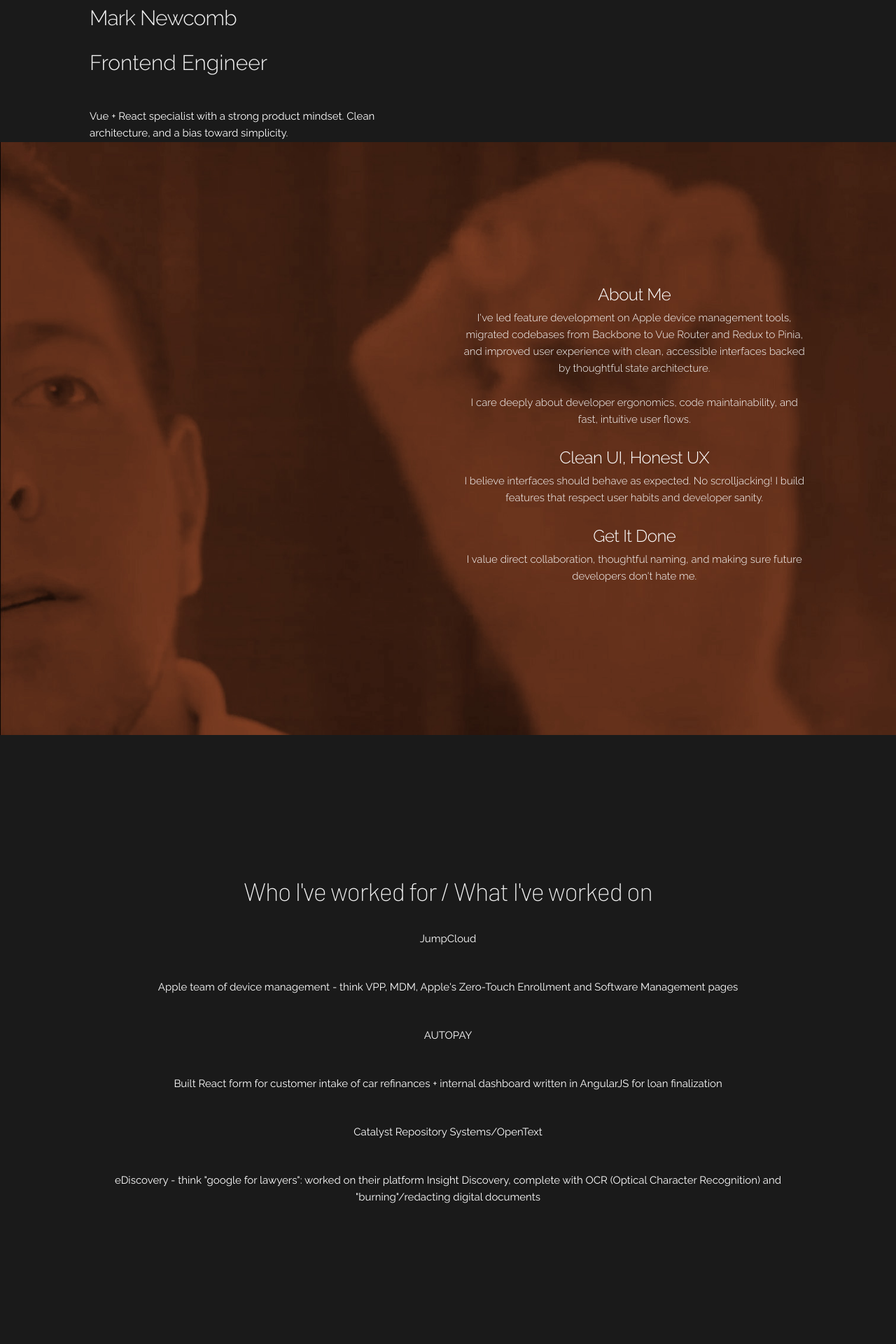
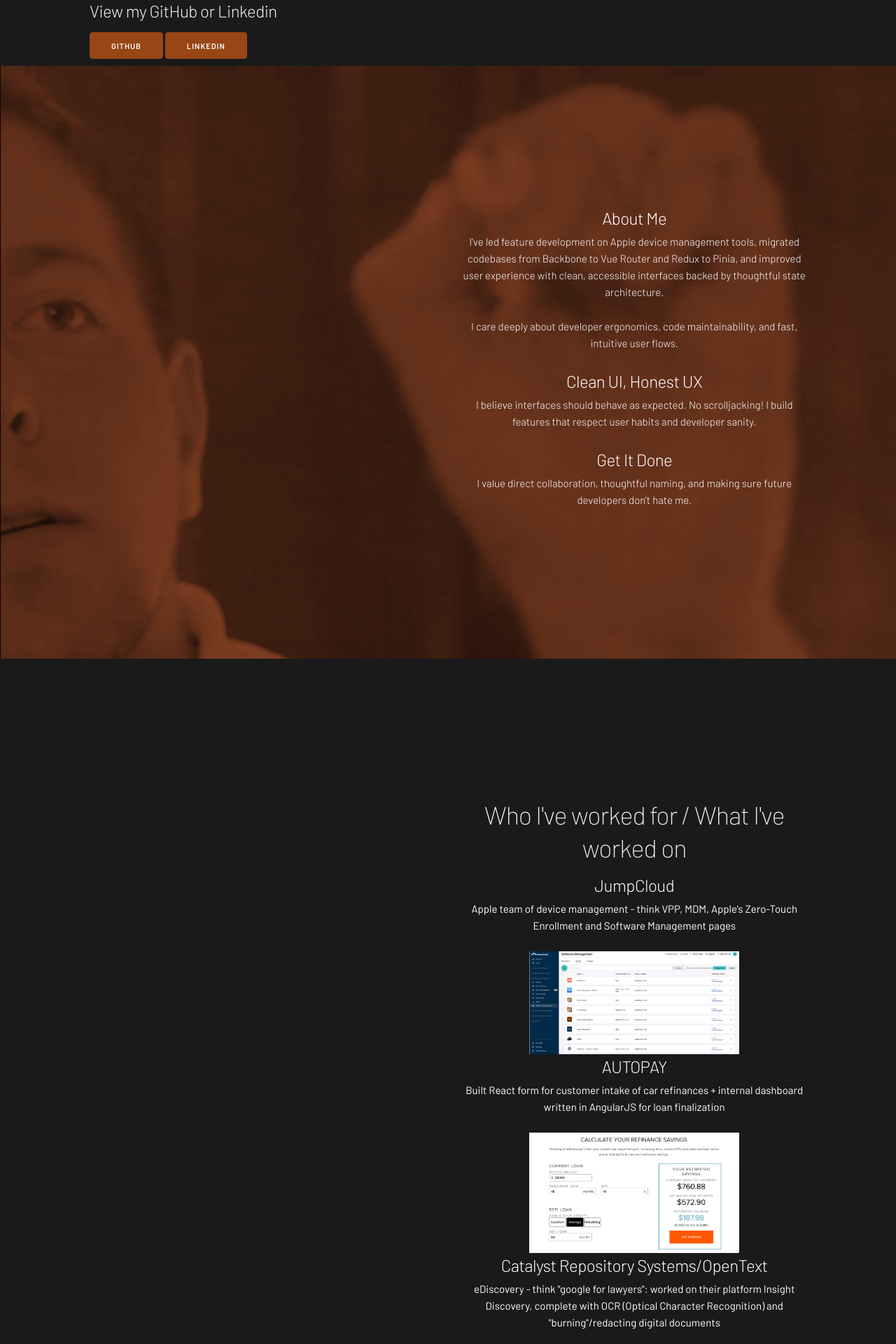
Before and after one commit to MarkNewcomb1/marknewcomb1, a PHP site: page / in a window 1280 px wide. Shown: the part 397-2317 px from the top of the page at 70% size. Run offline with PHP 8.4, Linux system fonts and the light colour scheme.

Commit message:
further animation tweaks and css and font tweaks

```diff
--- a/css/style.css
+++ b/css/style.css
@@ -124,9 +124,9 @@ body {
   font-size: 1.5em; /* currently ems cause chrome bug misinterpreting rems on body element */
   line-height: 1.6;
   font-weight: 400;
-  font-family: "Raleway", "HelveticaNeue", "Helvetica Neue", Helvetica, Arial, sans-serif;
+  font-family: "Barlow", "HelveticaNeue", "Helvetica Neue", Helvetica, Arial, sans-serif;
   background-color:#1a1a1a;
-  color: #222; }
+  color: #fff; }
 footer {
 	background-color:#1a1a1a;
 	height:60px;
@@ -152,10 +152,10 @@ footer {
 	margin-bottom: 4rem;
 	padding-top: 0;
 }
-.section.my-work p {
+/* .section.my-work p {
 	color: #f2f2f2;
 	font-size: 1.8rem;
-}
+} */
 .bh {
 	width: 300px;
 	max-width: 100%;
@@ -163,7 +163,7 @@ footer {
 }
 @media (min-width: 1024px) {
 	.bh {
-		margin-right: 1.5rem;
+		margin: 0 auto;
 	}
 }
 /* Hero
@@ -208,20 +208,15 @@ color: #f2f2f2;
   padding-top: 0;
 }
 
-/* Help
+/* Vue + React Specialist
 –––––––––––––––––––––––––––––––––––––––––––––––––– */
-@media (min-width: 768px){
-	.section.get-help.flora {
-		padding-bottom: 15rem;
+@media (max-width: 932px) {
+	.vue-react-specialist {
+		display: none;
 	}
-}
-.section.get-help.flora img {
-	padding-top: 10rem;
-}
-@media (max-width: 768px) {
-	.section.get-help.flora img {
-		padding-top: 5rem;
-	}
+  .sticky-section {
+    backdrop-filter: blur(3px);
+  }
 }
 
 /* Categories
@@ -458,12 +453,16 @@ blockquote,
 dl,
 figure,
 table,
-p,
 ul,
 ol,
 form {
   padding-top: 2rem;
   margin-bottom: 2.5rem; }
+
+p {
+  padding-top: 0;
+  margin-bottom: 2.5rem;
+}
 
 
 /* Utilities
@@ -473,7 +472,9 @@ form {
   box-sizing: border-box; }
 .u-max-full-width {
   max-width: 100%;
-  box-sizing: border-box; }
+  box-sizing: border-box;
+  margin: 0 auto;
+ }
 .u-pull-right {
   float: right; }
 .u-pull-left {
@@ -728,6 +729,12 @@ p {
 }
 
 .sticky-section {
+  padding-top: 1rem;
   position: sticky;
   top: 0;
+  z-index: 100;
 }
+
+.button-primary {
+  z-index: 1000;
+}
--- a/index.html
+++ b/index.html
@@ -5,8 +5,8 @@
   –––––––––––––––––––––––––––––––––––––––––––––––––– -->
   <meta charset="utf-8">
   <title>Mark Newcomb Portfolio</title>
-  <meta name="description" content="">
-  <meta name="author" content="">
+  <meta name="description" content="Frontend engineer portfolio of Mark Newcomb Vue, React, clean architecture, and developer-focused UI/UX.">
+  <meta name="author" content="Mark Newcomb">
 
   <!-- Mobile Specific Metas
   –––––––––––––––––––––––––––––––––––––––––––––––––– -->
@@ -14,7 +14,7 @@
 
   <!-- FONT
   –––––––––––––––––––––––––––––––––––––––––––––––––– -->
-  <link href='https://fonts.googleapis.com/css?family=Raleway:400,300,600' rel='stylesheet' type='text/css'>
+
 
   <!-- CSS
   –––––––––––––––––––––––––––––––––––––––––––––––––– -->
@@ -38,12 +38,11 @@
   <link rel="icon" type="image/png" href="images/favicon.png">
 
 </head>
-<!-- <img id="preload" src="images/preload.GIF" /> -->
 <body>
   <!-- Primary Page Layout
   –––––––––––––––––––––––––––––––––––––––––––––––––– -->
 
-  <div class="section hero sticky-section">
+  <div class="sticky-section">
     <div class="container">
       <div class="row">
         <div class="one-half column hero-content-wrapper">
@@ -52,10 +51,14 @@
     </h1> -->
     <video src="/videos/coding-compilation-re-rendered.mp4" playsinline="true" webkit-playsinline="true" preload="auto" muted="muted" class="video-background"></video>
     <div id="container1"></div>
-          <h4 class="hero-heading">Mark Newcomb</h4>
-          <h6 class="hero-heading">Frontend Engineer</h6>
-          <p style="color: #fff;">Vue + React specialist with a strong product mindset. Clean architecture, and a bias toward simplicity.</p>
+          <h4 class="hero-heading">Mark Newcomb: Frontend Engineer</h4>
+          <p class="vue-react-specialist">Vue + React specialist with a strong product mindset. Clean architecture, and a bias toward simplicity.</p>
+                <h5 class="section-heading">View my GitHub or Linkedin</h5>
+                <div class="socials">
+      <a class="button button-primary" href="https://github.com/MarkNewcomb1" target="_blank">GitHub</a>
+      <a class="button button-primary" href="https://www.linkedin.com/in/marknewcomb1" target="_blank">LinkedIn</a>
         </div>
+    </div>
       </div>
     </div>
   </div>
@@ -82,30 +85,33 @@
   </div>
     <div class="section">
     <div class="container">
-      <h3 class="section-heading barlow-extralight">Who I've worked for / What I've worked on</h3>
-      <p>JumpCloud</p>
-      <p>Apple team of device management - think VPP, MDM, Apple's Zero-Touch Enrollment and Software Management pages</p>
-      <!-- image of help articles for these -->
-      <p>AUTOPAY</p>
-      <p>Built React form for customer intake of car refinances + internal dashboard written in AngularJS for loan finalization</p>
-      <p>Catalyst Repository Systems/OpenText</p>
-      <p>eDiscovery - think "google for lawyers": worked on their platform Insight Discovery, complete with OCR (Optical Character Recognition) and "burning"/redacting digital documents</p>
+        <div class="row">
+              <div class="one-half offset-by-six column">
+            <h3 class="section-heading barlow-extralight">Who I've worked for / What I've worked on</h3>
+            <h5 class="value-heading">JumpCloud</h5>
+            <p>Apple team of device management - think VPP, MDM, Apple's Zero-Touch Enrollment and Software Management pages</p>
+            <img class="bh" src="images/jc-software-m.png" />
+            <h5 class="value-heading">AUTOPAY</h5>
+            <p>Built React form for customer intake of car refinances + internal dashboard written in AngularJS for loan finalization</p>
+            <img class="bh" src="images/auto-p.png" />
+            <h5 class="value-heading">Catalyst Repository Systems/OpenText</h5>
+            <p>eDiscovery - think "google for lawyers": worked on their platform Insight Discovery, complete with OCR (Optical Character Recognition) and "burning"/redacting digital documents</p>
+            <img class="bh" src="images/catalyst.png" />
+              </div>
+      </div>
     </div>
   </div>
 
-  <div class="section get-help flora">
+    <div class="section get-help react">
     <div class="container">
-      <h3 class="section-heading">View my GitHub or Linkedin</h3>
-      <a class="button button-primary" href="https://github.com/MarkNewcomb1" target="_blank">GitHub</a>
-      <a class="button button-primary" href="https://www.linkedin.com/in/marknewcomb1" target="_blank">LinkedIn</a>
-    </div>
-  </div>
-    <div class="section get-help categories">
-    <div class="container">
+      <div class="row">
+        <div class="one-half offset-by-six column">
       <h3 class="section-heading">React.js Music Collection/Search App</h3>
       <p class="section-description">I've made an app for keeping track of your physical media collection. Built with Discogs API, React, Node, Express, jQuery and hand-built CSS - NO Bootstrap!</p>
       <a class="button button-primary" href="https://github.com/MarkNewcomb1/final-project" target="_blank">GitHub source</a>
       <a class="button button-primary" href="https://www.youtube.com/watch?v=gsKL-Dx6mRc" target="_blank">Demo Video</a>
+    </div>
+    </div>
     </div>
   </div>
 
@@ -118,14 +124,13 @@
     </div>
   </div>
 
-      <div class="section get-help categories">
-    <div class="container">
-      <h3 class="section-heading">Past Builds: They've Moved On, But I Was There</h3>
-        <div class="section hero my-work">
+      <div class="section categories">
+    <!-- <div class="container"> -->
+        <!-- <div class="section hero"> -->
     <div class="container">
       <div class="row">
-        <div class="twelve columns">
-          <h4 class="hero-heading">Here's what I've worked on:</h4>
+        <div class="one-half offset-by-six column">
+          <h4 class="hero-heading">Past Builds: They've Moved On, But I Was There:</h4>
 <p><a href="https://www.crownroyal.com" target="_blank">Crown Royal Whisky</a> - wrote some CSS for the main slider.</p>
 <p><a href="http://www.energizer.com" target="_blank">Energizer Batteries</a> - rebuilt the Power and Lighting menus, adhering to both desktop and mobile PSDs sent to me by the design team.</p>
 <p><a href="http://www.vo5haircare.com" target="_blank">VO5 Haircare</a>, <a href="http://zest.com" target="_blank">Zest</a>, <a href="http://www.coastsoap.com" target="_blank">Coast soap</a>, <a href="http://www.whiterain.com" target="_blank">White Rain</a>- most content entry/packaging images. Integrated Press Room page on VO5.</p>
@@ -135,28 +140,42 @@
 <p>Barhunter app - built HTML and CSS. This was a static prototype for a mobile-only app for looking up either bars or liquor stores (depending on which option was chosen by the end user) in Mexico City. Has not been deployed yet, but here are screenshots from spinning up a server from my local copy:</p>
 
 <img class="bh" src="images/1.jpg">
-<img class="bh" src="images/2.jpg">
+<!-- <img class="bh" src="images/2.jpg">
 <img class="bh" src="images/3.jpg">
-<img class="bh" src="images/4.jpg">
+<img class="bh" src="images/4.jpg"> -->
 <img class="bh" src="images/5.jpg">
 <img class="bh" src="images/6.jpg">
-
-<div class="clear"></div>
-<h4 class="hero-heading" style="padding-top:5rem;">100% built by me:</h4>
-<p><a href="https://web.archive.org/web/20171124223455/http://www.fitblockgyms.com/" target="_blank">Fitblock Gyms</a></p>
-<p><a href="http://runtillvalhalla.com" target="_blank">Run Till Valhalla</a> <a href="https://web.archive.org/web/20171124183027/http://runtillvalhalla.com/" target="_blank">(Fallback URL)</a></p>
-<p><a href="https://web.archive.org/web/20161214084516/http://millersmith.com/gratitude/" target="_blank">2016 Holiday Card</a> - This was a challenge positioning the stars to align to the 50-star configuration on the American flag. <a href="http://www.cadc.org/awards/2017/excellence.html#piece-13" target="_blank">Won an Excellence Award at the Connecticut Art Director's Club Awards Show.</a></p>
-<p><a href="http://millersmith.com/cal2016" target="_blank">Catch a Lift Fund 2016 Veteran's Day Benefit</a> <a href="https://web.archive.org/web/20171125001500/http://millersmith.com/cal2016/" target="_blank">(Fallback URL)</a></p>
-
-<p><a href="https://hrcadvisory.com" target="_blank">HRC Advisory</a></p>
-<p>Reside - a planned offshoot of Amherst, but never deployed live. Image of actual build below:</p>
-<img src="images/reside.png" class="u-max-full-width" style="width:480px;">
-
         </div>
       </div>
     </div>
+  <!-- </div> -->
+<div class="clear"></div>
+    <!-- </div> -->
   </div>
-<div class="clear"></div>
+
+
+
+
+
+
+
+
+
+  <div class="section get-help">
+    <div class="container">
+      <div class="row">
+        <div class="twelve columns">
+          <h4 class="hero-heading" style="padding-top:5rem;">100% built by me:</h4>
+<p><a href="https://web.archive.org/web/20171124223455/http://www.fitblockgyms.com/" target="_blank">Fitblock Gyms</a></p>
+<p><a href="https://web.archive.org/web/20171124183027/http://runtillvalhalla.com/" target="_blank">Run Till Valhalla</a></p>
+<p><a href="https://web.archive.org/web/20161214084516/http://millersmith.com/gratitude/" target="_blank">2016 Holiday Card</a> - This was a challenge positioning the stars to align to the 50-star configuration on the American flag. <a href="https://web.archive.org/web/20171124182040/https://www.cadc.org/awards/2017/excellence.html#piece-13" target="_blank">Won an Excellence Award at the Connecticut Art Director's Club Awards Show.</a></p>
+<p><a href="https://web.archive.org/web/20171125001500/http://millersmith.com/cal2016/" target="_blank">Catch a Lift Fund 2016 Veteran's Day Benefit</a></p>
+
+<p><a href="https://web.archive.org/web/20171015001419/https://hrcadvisory.com/" target="_blank">HRC Advisory</a></p>
+<p>Reside - a planned offshoot of Amherst, but never deployed live. Image of actual build below:</p>
+<img src="images/reside.png" class="u-max-full-width" style="width:480px;">
+        </div>
+      </div>
     </div>
   </div>
 <!-- End Document
--- a/main.js
+++ b/main.js
@@ -1,9 +1,15 @@
 document.addEventListener("DOMContentLoaded", () => {
   gsap.from(".hero-heading", {
-    duration: 5,
+    duration: 2,
     opacity: 0,
-    y: 50,
-    ease: "power3.out"
+    x: -100,
+    ease: "expo.out"
+  });
+  gsap.from(".vue-react-specialist", {
+    duration: 2,
+    opacity: 0,
+    x: 800,
+    ease: "expo.out"
   });
 });
 
@@ -32,7 +38,7 @@ const tl1 = gsap.timeline({
   scrollTrigger: {
     trigger: "body",
     start: "top top",
-    end: "+=8000",
+    end: "+=6000",
     scrub: true,
     // markers: true
   }
@@ -44,7 +50,9 @@ function buildVideo1() {
         autoAlpha: 0,
         duration: 0.12,
         ease: "none",
-        immediateRender: false
+        immediateRender: false,
+          onComplete: () => gsap.set(".hero-content-wrapper", { display: "none" }),
+          onReverseComplete: () => gsap.set(".hero-content-wrapper", { display: "block" })
       }, "-=0.12");
 }
 if (video.readyState >= 1) buildVideo1();
```
Also changed, not shown: images/auto-p.png (added).
